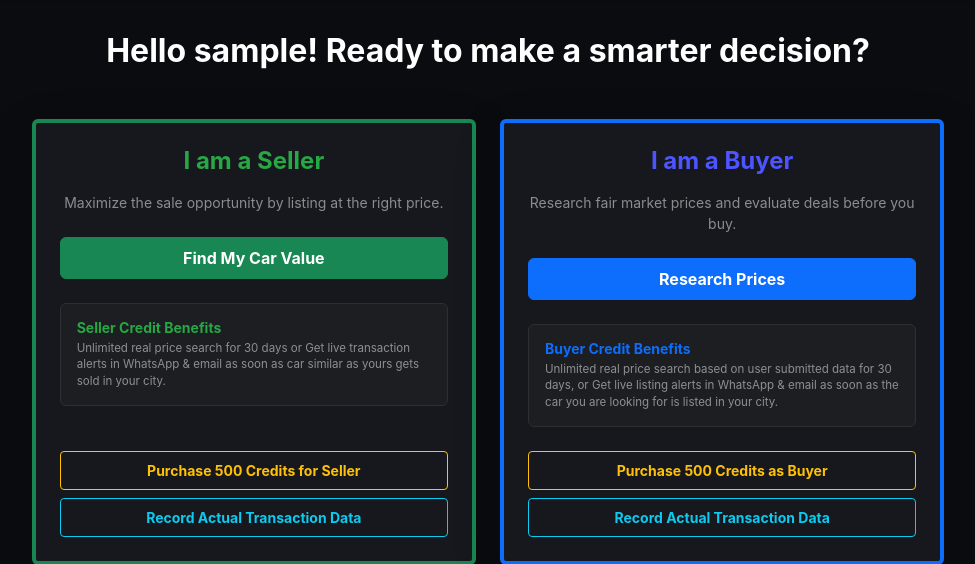
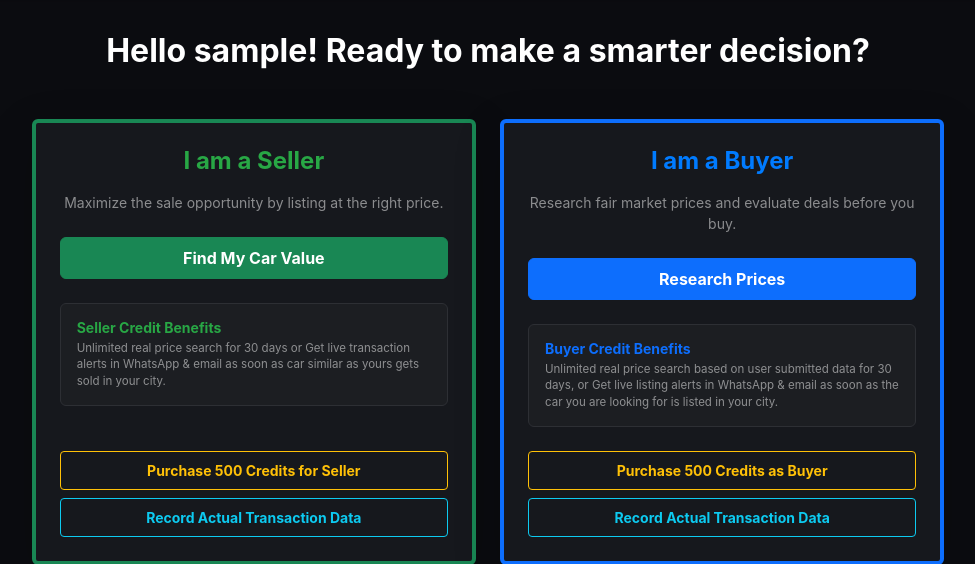
Before and after one commit to autoknowmus-web/autoknowmus, a Flask app: page /role in a window 1280 px wide. Shown: the part 49-613 px from the top of the page, without its empty margins (152-1127 px from the left). Run offline with Flask 3, Linux system fonts and the light colour scheme; the visitor is signed in with stand-in values (Sample User, id 1).

Commit message:
Update role.html

```diff
--- a/templates/role.html
+++ b/templates/role.html
@@ -33,7 +33,7 @@
 
         <div class="col-md-5">
             <div class="card p-4 h-100 border-top border-primary border-4 d-flex flex-column shadow-lg" style="background: #16181d;">
-                <h4 class="text-blue fw-bold mb-3">I am a Buyer</h4>
+                <h4 style="color: #007bff;" class="fw-bold mb-3">I am a Buyer</h4>
                 <p class="text-white-50 small mb-4">Research fair market prices and evaluate deals before you buy.</p>
 
                 <a href="/buyer" class="btn btn-primary w-100 py-2 fw-bold mb-4">Research Prices</a>
```
